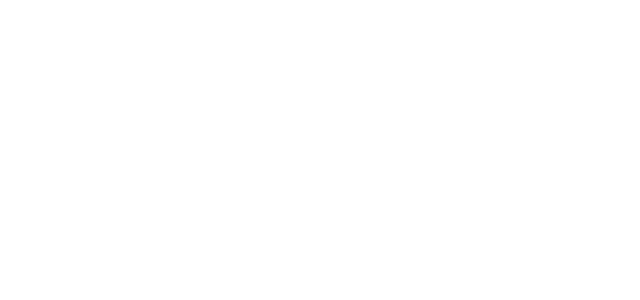
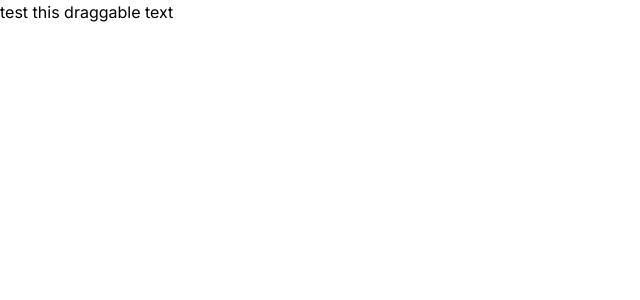
Before and after one commit to kcpetersen111/algo-visualizer, a Next.js app: page / in a window 1280 px wide. Shown: the top 300 px of the page, without its empty margins (0-640 px from the left). Built offline with nearby package versions, Linux system fonts and the light colour scheme.

Commit message:
components and draggable prototype

```diff
--- /dev/null
+++ b/src/app/components/NavBar.tsx
@@ -0,0 +1,5 @@
+export const NavBar = () => {
+    return (
+        <></>
+    );
+}
--- /dev/null
+++ b/src/app/components/Sandbox.tsx
@@ -0,0 +1,15 @@
+"use client";
+
+import Draggable from "react-draggable";
+
+export const Sandbox = () => {
+    return (
+        <>
+            <div className="h-screen w-screen">
+                <Draggable bounds="parent">
+                    <p className="w-fit">test this draggable text</p>
+                </Draggable>
+            </div>
+        </>
+    );
+}
--- /dev/null
+++ b/src/app/components/ToolBar.tsx
@@ -0,0 +1,5 @@
+export const ToolBar = () => {
+    return (
+        <></>
+    );
+}
--- a/src/app/layout.tsx
+++ b/src/app/layout.tsx
@@ -5,8 +5,8 @@
 const inter = Inter({ subsets: ['latin'] })
 
 export const metadata: Metadata = {
-  title: 'Create Next App',
-  description: 'Generated by create next app',
+  title: 'Algorithm Visualizer',
+  description: 'Learn all about Data Structures and Algorithms!!!',
 }
 
 export default function RootLayout({
--- a/src/app/page.tsx
+++ b/src/app/page.tsx
@@ -1,9 +1,16 @@
 import Image from 'next/image'
+import { NavBar } from './components/NavBar'
+import { ToolBar } from './components/ToolBar'
+import { Sandbox } from './components/Sandbox'
 
 export default function Home() {
   return (
     <main>
-
+      <NavBar />
+      <div className='flex flex-row'>
+        <ToolBar />
+        <Sandbox />
+      </div>
     </main>
   )
 }
```
Also changed, not shown: package.json (+4 -3 lines), src/app/components/empty.txt (deleted), 1 other file (tests, documents, lock files or other folders).
